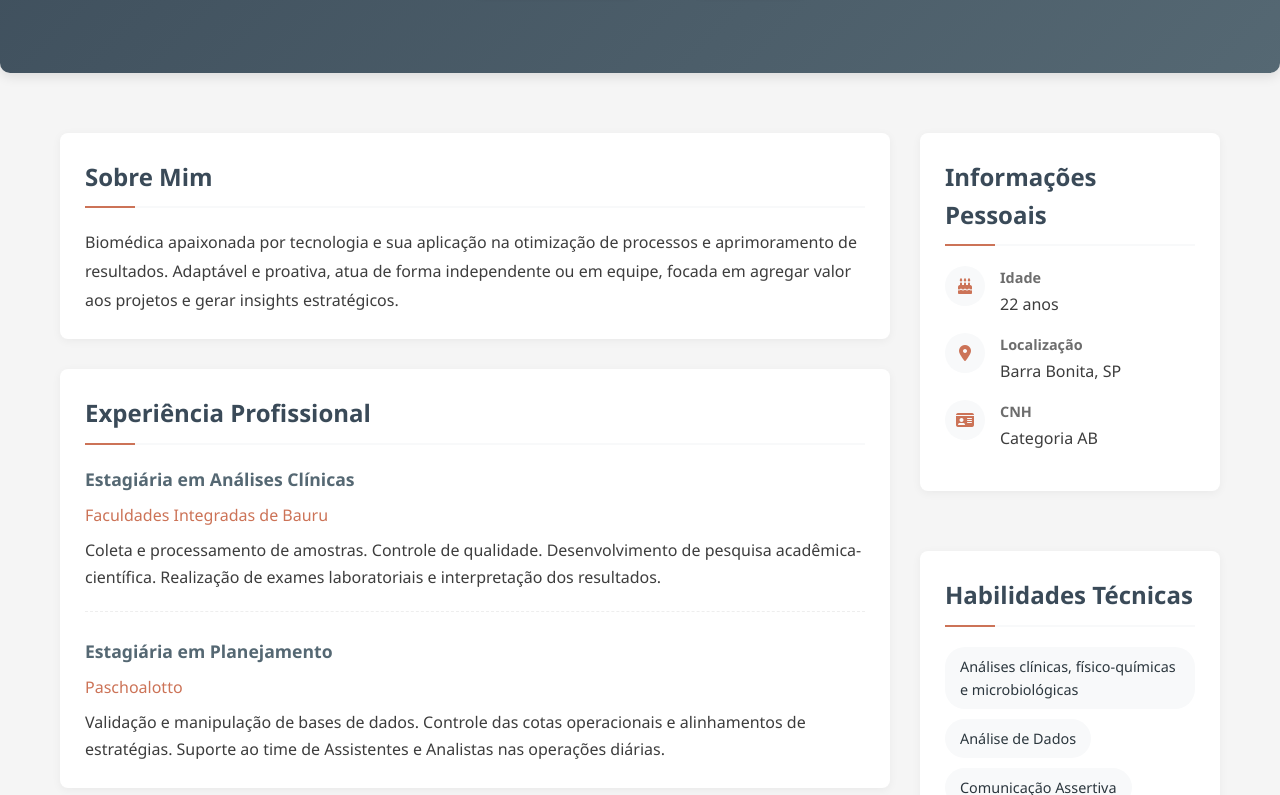
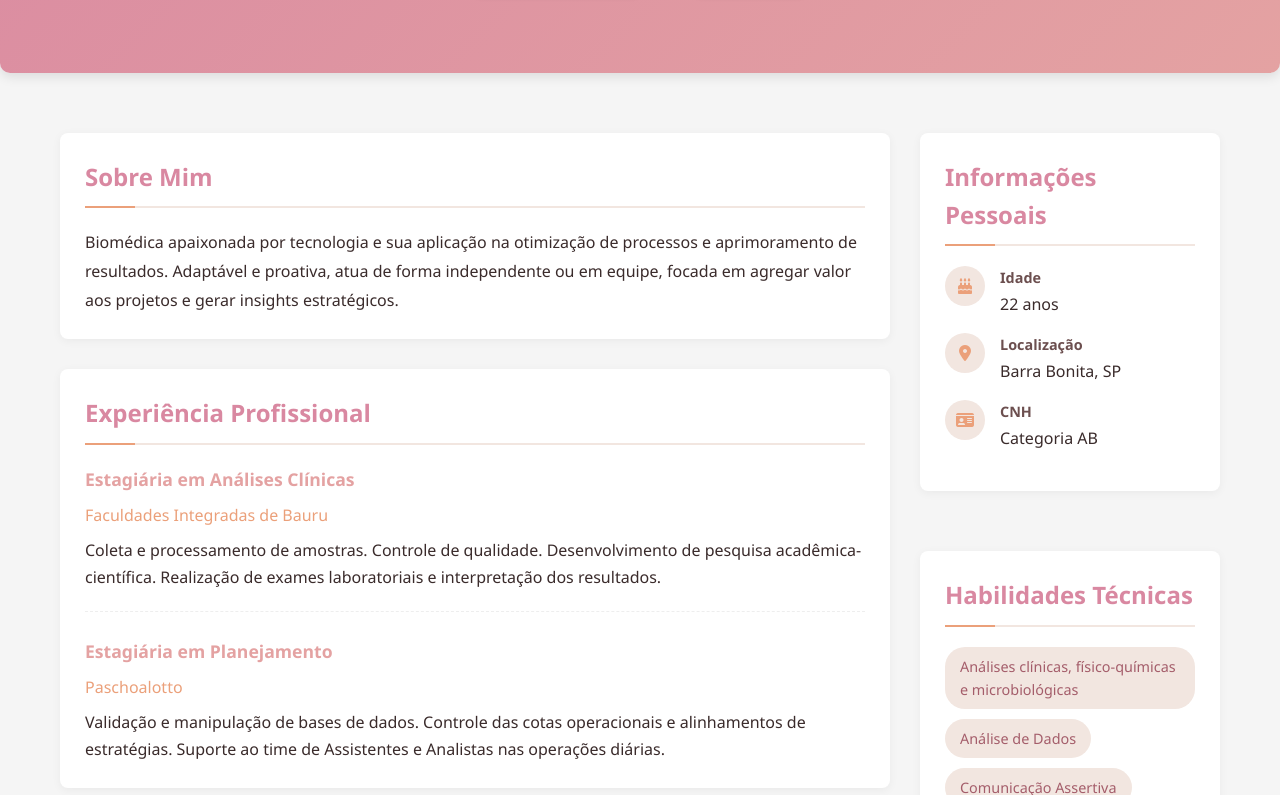
Before and after one commit to Belesmani/portfolio, a plain HTML site: page index.html in a window 1280 px wide. Shown: the part 426-1221 px from the top of the page. Drawn offline with Linux system fonts and the light colour scheme.

Commit message:
Segundo Commit

```diff
--- a/index.html
+++ b/index.html
@@ -12,16 +12,17 @@
   <style>
 
 :root {
-  /* Paleta Contemporânea com Terracota */
-  --primary-color: #3A4A58;    /* Azul-grafite ajustado */
-  --secondary-color: #556873;   /* Azul ardósia mais suave */
-  --accent-color: #CC7357;      /* Terracota vibrante */
-  --accent-dark: #A85842;       /* Terracota escuro */
-  --light-color: #F8F9FA;        /* Beige claro neutro */
-  --dark-color: #2B363D;        /* Azul petróleo mais quente */
-  --text-color: #3D3D3D;        /* Cinza escuro */
-  --text-light: #6D6D6D;        /* Cinza médio */
+  --primary-color: #D988A1;     /* Rosa queimado */
+  --secondary-color: #E4A2A2;   /* Rosa salmão médio */
+  --accent-color: #EBA07A;      /* Salmão mais quente */
+  --accent-dark: #C6765A;       /* Salmão escuro */
+  --light-color: #F2E6E0;       /* Bege rosado mais visível */
+  --dark-color: #A45D6A;        /* Rosa antigo mais escuro */
+  --text-color: #3A2B2B;        /* Marrom escuro para texto */
+  --text-light: #6C4F4F;        /* Marrom claro rosado */
 }
+
+
     * {
       margin: 0;
       padding: 0;
```
